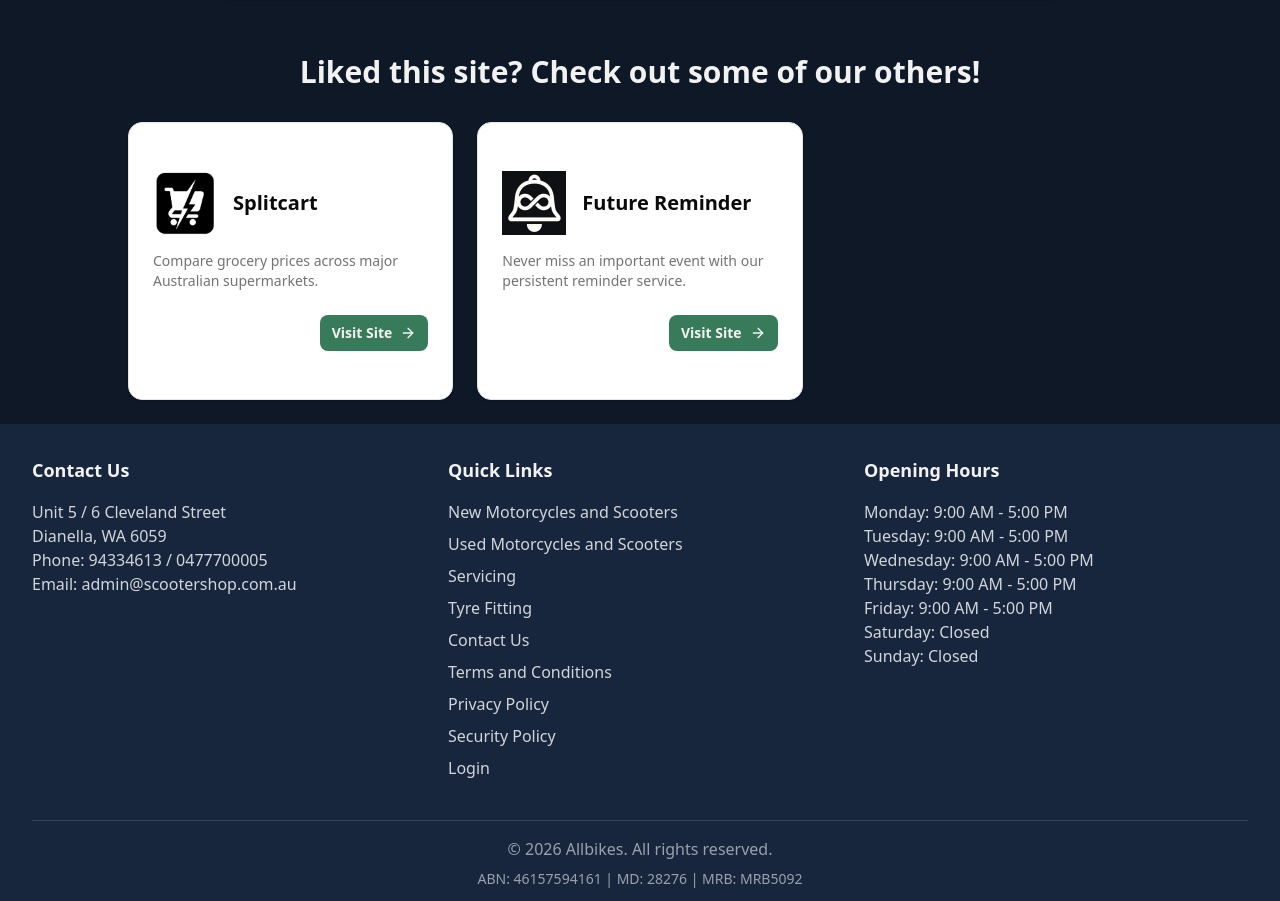
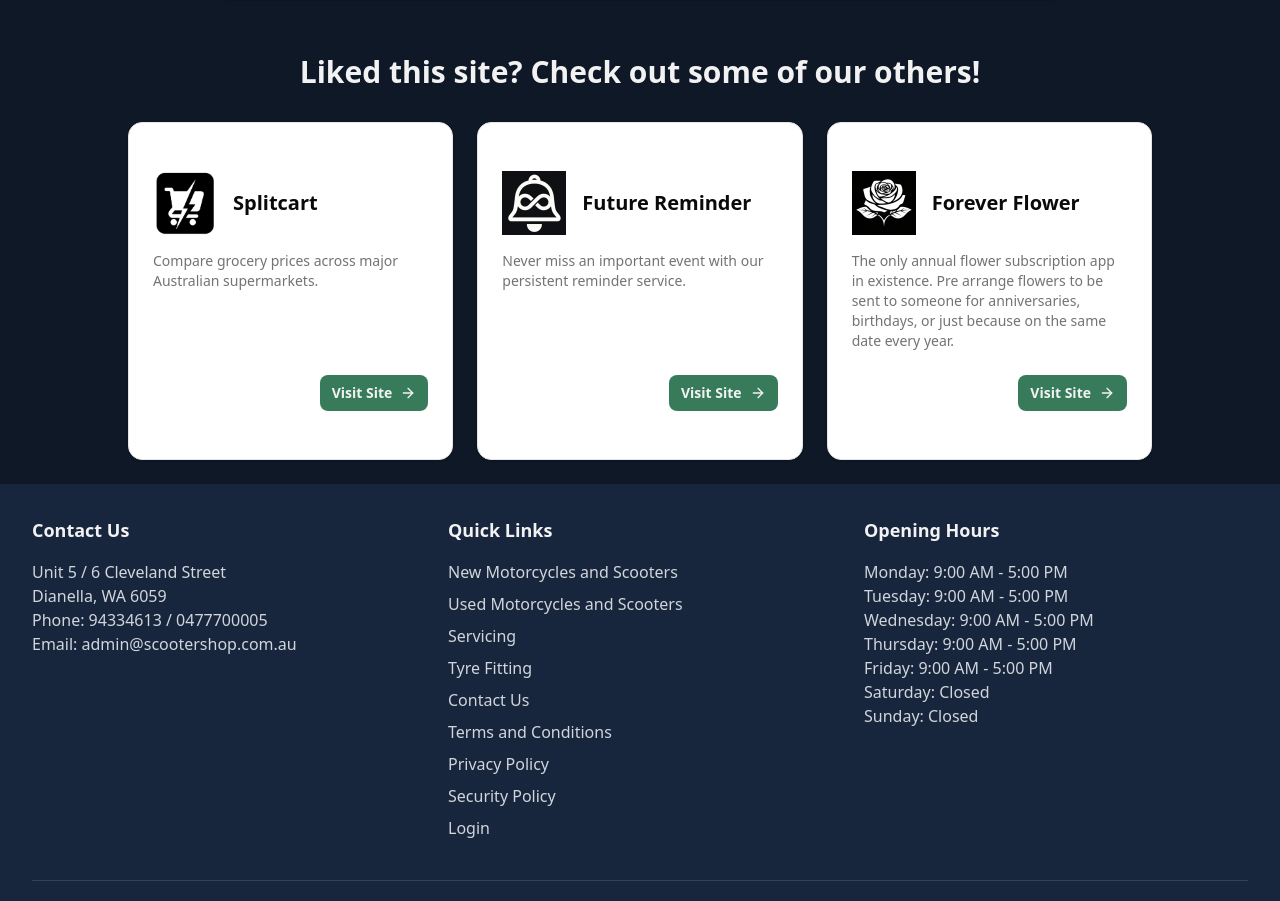
Before and after one commit to ethanbetts63/allbikes, a React (Vite) app in the folder frontend/: page /contact in a window 1280 px wide. Shown: the part 1623-2524 px from the top of the page. Built offline with nearby package versions, Linux system fonts and the light colour scheme.

Commit message:
checkpoint

```diff
--- a/frontend/src/pages/ContactPage.tsx
+++ b/frontend/src/pages/ContactPage.tsx
@@ -9,6 +9,7 @@ import Seo from '@/components/Seo';
 import ContactButtons from '@/components/ContactButtons';
 import splitcartLogo from "/src/assets/splitcart_logo.png";
 import futureReminderLogo from "/src/assets/futurereminder_logo.png";
+import foreverFlowerLogo from "/src/assets/foreverflower_logo.png";
 import { FaqSection } from '@/components/FaqSection';
 
 const otherSitesData = [
@@ -23,6 +24,12 @@ const otherSitesData = [
         logoSrc: futureReminderLogo,
         description: "Never miss an important event with our persistent reminder service.",
         url: "https://www.futurereminder.app",
+    },
+    {
+        name: "Forever Flower",
+        logoSrc: foreverFlowerLogo,
+        description: "The only annual flower subscription app in existence. Pre arrange flowers to be sent to someone for anniversaries, birthdays, or just because on the same date every year.",
+        url: "https://www.foreverflower.app",
     },
 ];
 
```
Also changed, not shown: frontend/src/assets/foreverflower_logo.png (added).
